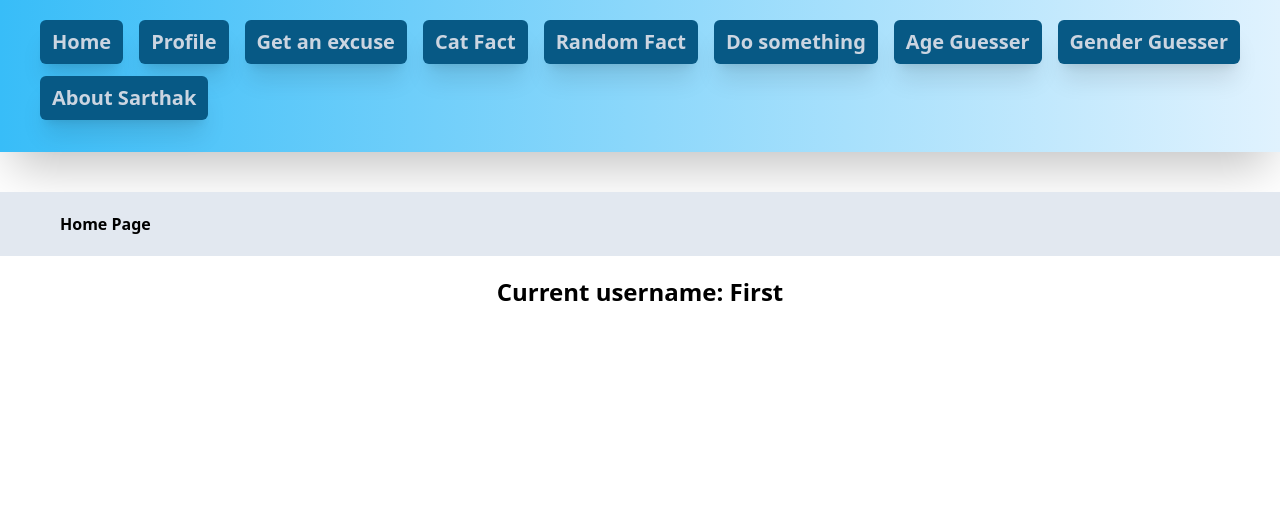
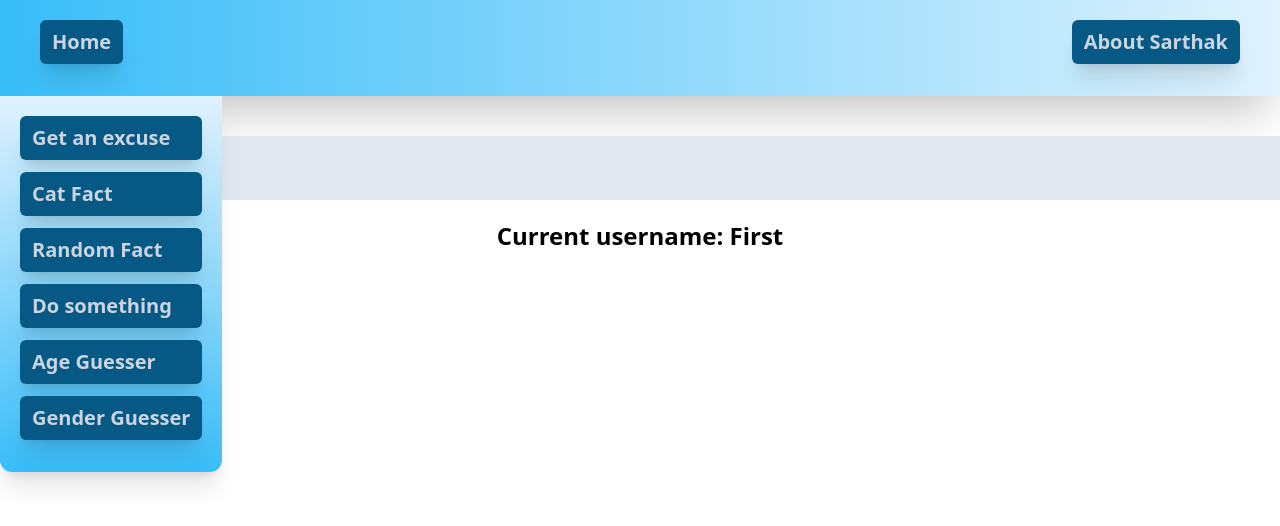
Before and after one commit to sarthakmishraa/react-practice, a React (Create React App) app: page / in a window 1280 px wide. Shown: the top 526 px of the page. Built offline with nearby package versions, Linux system fonts and the light colour scheme.

Commit message:
added sidebar

```diff
--- a/src/App.js
+++ b/src/App.js
@@ -9,6 +9,7 @@ import Excuser from './components/Excuser';
 import GenderGuess from './components/GenderGuess';
 import Home from './components/Home';
 import Profile from './components/Profile';
+import Sidebar from './components/Sidebar';
 import About from './components/About';
 import { useState, createContext } from 'react';
 
@@ -22,6 +23,7 @@ function App() {
       <AppContext.Provider value={{username, setUsername}}>
         <Router>
           <Navbar />
+          <Sidebar />
           <Routes>
             <Route exact path='/' element={<Home />} />
             <Route path='/about' element={<About />} />
--- a/src/components/Navbar.js
+++ b/src/components/Navbar.js
@@ -5,13 +5,6 @@ function Navbar() {
     <div className="shadow-2xl bg-gradient-to-r from-sky-400 to-sky-100">
       <nav className="max-w-screen-xl mx-auto px-10 py-5 flex flex-wrap items-center justify-between">
         <li className='list-none mb-3 font-bold text-slate-300 py-2 px-3 bg-sky-800 hover:bg-sky-600 text-xl rounded-md shadow-xl'><Link to="/">Home</Link></li>
-        <li className='list-none mb-3 font-bold text-slate-300 py-2 px-3 bg-sky-800 hover:bg-sky-600 text-xl rounded-md shadow-xl'><Link to="/profile">Profile</Link></li>
-        <li className='list-none mb-3 font-bold text-slate-300 py-2 px-3 bg-sky-800 hover:bg-sky-600 text-xl rounded-md shadow-xl'><Link to="/excuser">Get an excuse</Link></li>
-        <li className='list-none mb-3 font-bold text-slate-300 py-2 px-3 bg-sky-800 hover:bg-sky-600 text-xl rounded-md shadow-xl'><Link to="/catfact">Cat Fact</Link></li>
-        <li className='list-none mb-3 font-bold text-slate-300 py-2 px-3 bg-sky-800 hover:bg-sky-600 text-xl rounded-md shadow-xl'><Link to="/randomfact">Random Fact</Link></li>
-        <li className='list-none mb-3 font-bold text-slate-300 py-2 px-3 bg-sky-800 hover:bg-sky-600 text-xl rounded-md shadow-xl'><Link to="/boredapi">Do something</Link></li>
-        <li className='list-none mb-3 font-bold text-slate-300 py-2 px-3 bg-sky-800 hover:bg-sky-600 text-xl rounded-md shadow-xl'><Link to="/ageguesser">Age Guesser</Link></li>
-        <li className='list-none mb-3 font-bold text-slate-300 py-2 px-3 bg-sky-800 hover:bg-sky-600 text-xl rounded-md shadow-xl'><Link to="/genderguess">Gender Guesser</Link></li>
         <li className='list-none mb-3 font-bold text-slate-300 py-2 px-3 bg-sky-800 hover:bg-sky-600 text-xl rounded-md shadow-xl'><Link to="/about">About Sarthak</Link></li>
       </nav>
     </div>
--- /dev/null
+++ b/src/components/Sidebar.js
@@ -0,0 +1,16 @@
+import { Link } from "react-router-dom";
+
+function Sidebar() {
+  return (
+    <div className="h-100% w-160px fixed z-1 left-0 p-5 bg-gradient-to-t from-sky-400 to-sky-100 rounded-b-xl shadow-xl">
+      <li className='list-none mb-3 font-bold text-slate-300 py-2 px-3 bg-sky-800 hover:bg-sky-600 text-xl rounded-md shadow-xl'><Link to="/excuser">Get an excuse</Link></li>
+      <li className='list-none mb-3 font-bold text-slate-300 py-2 px-3 bg-sky-800 hover:bg-sky-600 text-xl rounded-md shadow-xl'><Link to="/catfact">Cat Fact</Link></li>
+      <li className='list-none mb-3 font-bold text-slate-300 py-2 px-3 bg-sky-800 hover:bg-sky-600 text-xl rounded-md shadow-xl'><Link to="/randomfact">Random Fact</Link></li>
+      <li className='list-none mb-3 font-bold text-slate-300 py-2 px-3 bg-sky-800 hover:bg-sky-600 text-xl rounded-md shadow-xl'><Link to="/boredapi">Do something</Link></li>
+      <li className='list-none mb-3 font-bold text-slate-300 py-2 px-3 bg-sky-800 hover:bg-sky-600 text-xl rounded-md shadow-xl'><Link to="/ageguesser">Age Guesser</Link></li>
+      <li className='list-none mb-3 font-bold text-slate-300 py-2 px-3 bg-sky-800 hover:bg-sky-600 text-xl rounded-md shadow-xl'><Link to="/genderguess">Gender Guesser</Link></li>
+    </div>
+  );
+}
+
+export default Sidebar;
```
